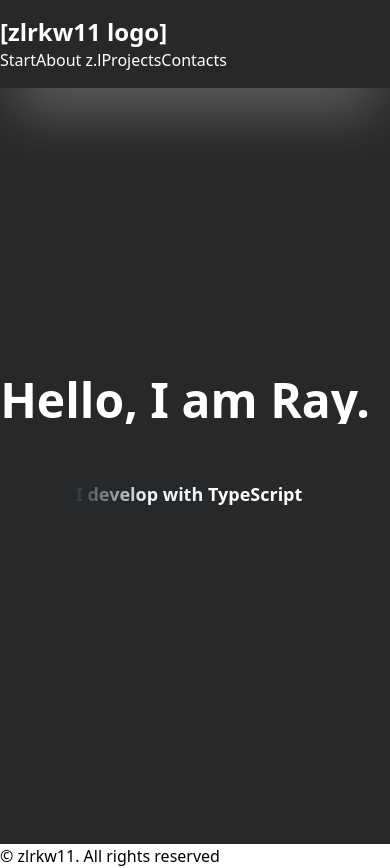
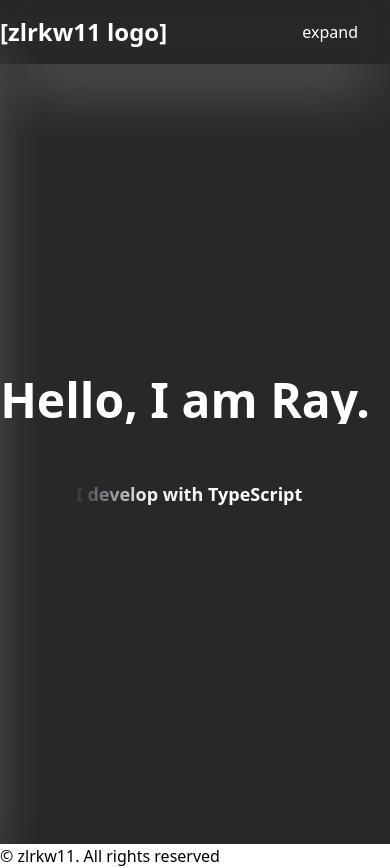
Before and after one commit to zlrkw11/portfolio-zl, a React (Vite) app: page / in a window 390 px wide. Shown: the top 868 px of the page. Built offline with nearby package versions, Linux system fonts and the light colour scheme.

Commit message:
burger menu and shrinking

```diff
--- a/src/components/Navbar.jsx
+++ b/src/components/Navbar.jsx
@@ -1,17 +1,46 @@
+import { useState } from "react";
 function Navbar() {
+  const [isExpanded, setIsExpanded] = useState(false);
+  function handleOnClick() {
+    setIsExpanded(!isExpanded);
+  }
   return (
     <div className="w-full fixed top-0 left-0">
       <div className="md:flex backdrop-blur-md py-4 text-white shadow-lg">
-        <div className="font-bold text-2xl cursor-pointer flex items-center ">
-          [zlrkw11 logo]
+        <div className="flex items-center">
+          <div className="font-bold text-2xl cursor-pointer flex items-center ">
+            [zlrkw11 logo]
+          </div>
+          <button
+            className="text-white ml-auto mr-8 md:hidden"
+            onClick={handleOnClick}
+          >
+            expand
+          </button>
         </div>
-        <div className="md:flex md:items-center ml-auto md:mr-4 gap-4">
+        <div className={`hidden md:flex md:items-center ml-auto md:mr-8 gap-4`}>
           <a href="/">Start</a>
           <a href="/">About z.l</a>
           <a href="/">Projects</a>
           <a href="/">Contacts</a>
         </div>
       </div>
+
+      <div
+        className={`fixed top-0 left-0 w-24 text-white h-full bg-dark-0 transform ${
+          isExpanded ? "translate-x-0" : "-translate-x-24"
+        } transition-transform duration-300 ease-in-out md:hidden gap-4 shadow-lg`}
+      >
+        <button className="text-white m-4" onClick={handleOnClick}>
+          close
+        </button>
+        <nav className="flex flex-col p-4 gap-4">
+          <a href="/">Start</a>
+          <a href="/">About z.l</a>
+          <a href="/">Projects</a>
+          <a href="/">Contacts</a>
+        </nav>
+      </div>
     </div>
   );
 }
```
